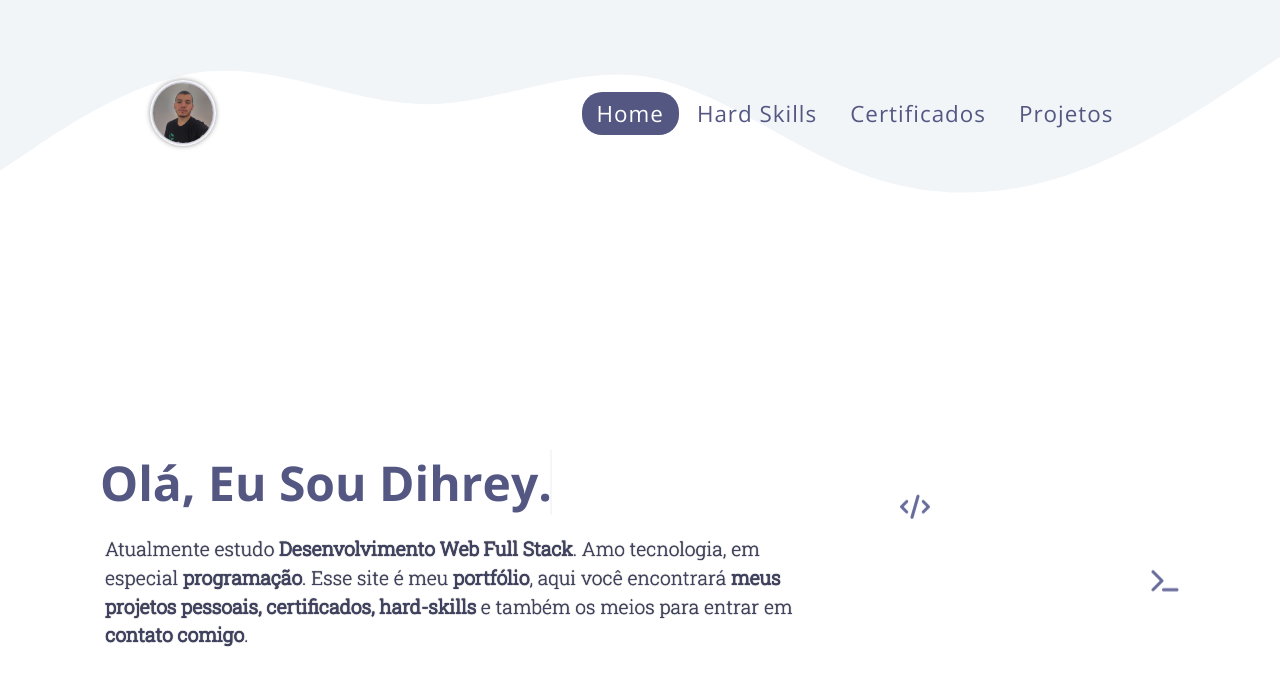
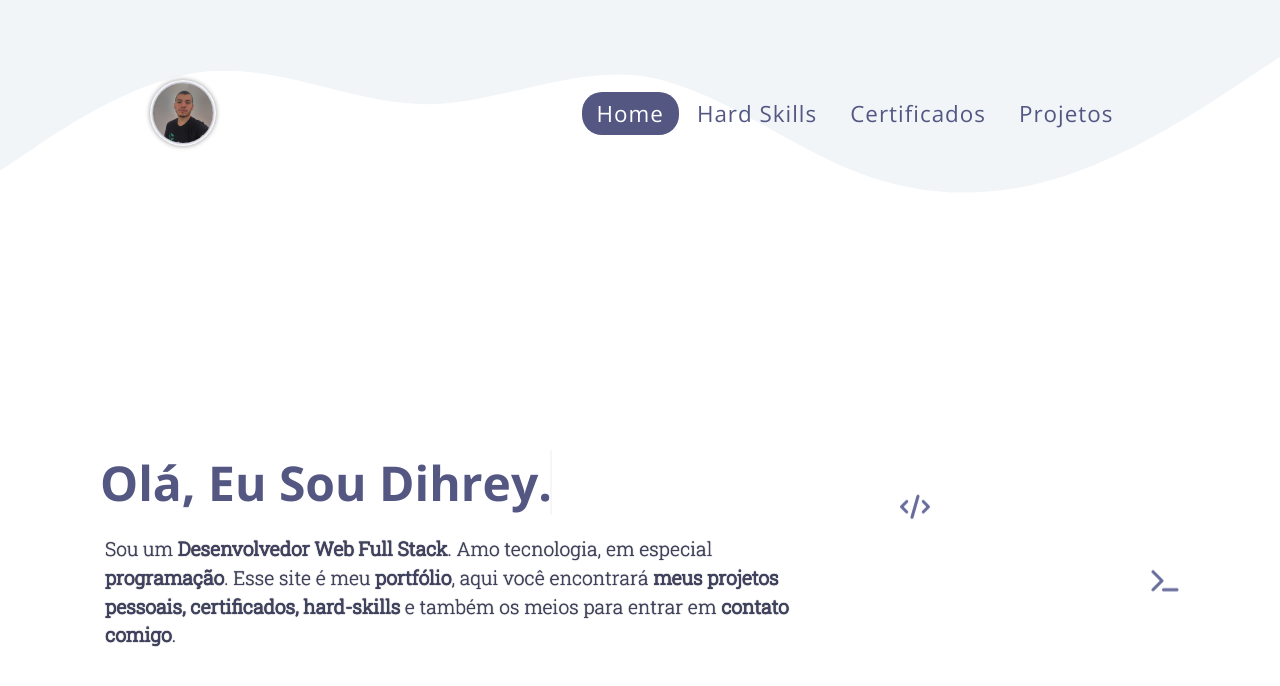
Before and after one commit to dihreyaraujo/my-portfolio-react, a React (Create React App) app: page / in a window 1280 px wide. Shown: the top 686 px of the page. Built offline with nearby package versions, Linux system fonts and the light colour scheme.

Commit message:
altera section

```diff
--- a/src/components/Section.js
+++ b/src/components/Section.js
@@ -10,7 +10,7 @@ class Section extends React.Component {
       <section className='fadeIn section'>
         <div className='introMe'>
           <h1>Olá, Eu Sou Dihrey.</h1>
-          <p>Atualmente estudo <b>Desenvolvimento Web Full Stack</b>. Amo tecnologia, em especial <b>programação</b>. Esse site é meu <b>portfólio</b>, aqui você encontrará <b>meus projetos pessoais, certificados, hard-skills</b> e também os meios para entrar em <b>contato comigo</b>.</p>
+          <p>Sou um <b>Desenvolvedor Web Full Stack</b>. Amo tecnologia, em especial <b>programação</b>. Esse site é meu <b>portfólio</b>, aqui você encontrará <b>meus projetos pessoais, certificados, hard-skills</b> e também os meios para entrar em <b>contato comigo</b>.</p>
         </div>
         <div className='icon-img-container'>
           <img src={ codeImage } className="icons-image" alt="code-icon" />
```
